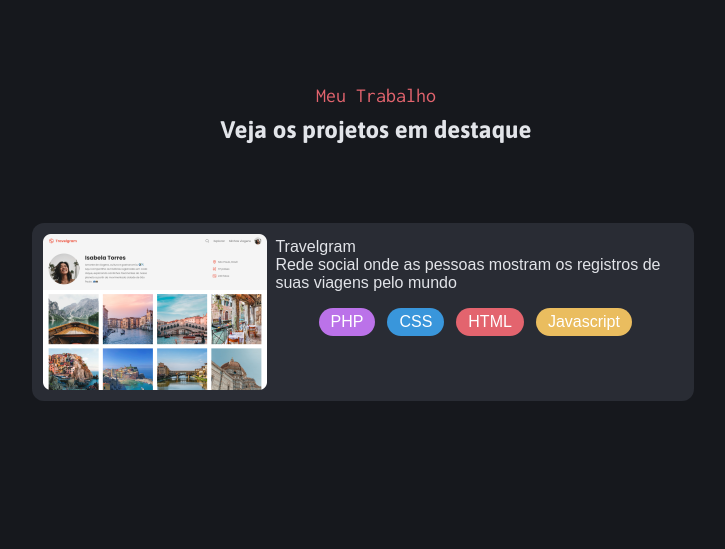
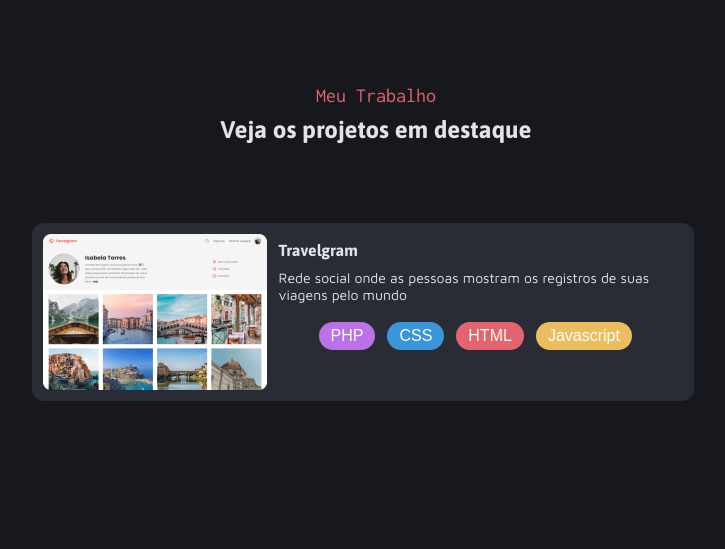
Before and after one commit to Henrry-Maximo/rocketseat-php, a PHP site: page / in a window 1280 px wide. Shown: the part 957-1506 px from the top of the page, without its empty margins (264-989 px from the left). Run offline with PHP 8.4, Linux system fonts and the light colour scheme.

Commit message:
✨ Feat: Add projects array at database memory / 🎨 Style: Add adjust at layout of card

```diff
--- a/dev-port/index.php
+++ b/dev-port/index.php
@@ -1,3 +1,76 @@
+<?php
+
+$listOfProjectsInMemory = [
+  [
+    "img" => "./assets/project_travelgram.png",
+    "title" => "TNewsravelgram",
+    "description" => "Rede social onde as pessoas mostram os registros de suas viagens pelo mundo",
+    "stack" => [
+      "PHP",
+      "CSS",
+      "HTML",
+      "JAVASCRIPT"
+    ],
+  ],
+  [
+    "img" => "./assets/project_tect_news.png",
+    "title" => "Tech News",
+    "description" => "Homepage de um portal de notícias sobre a área de tecnologia",
+    "stack" => [
+      "PHP",
+      "CSS",
+      "HTML",
+      "JAVASCRIPT"
+    ],
+  ],
+  [
+    "img" => "./assets/project_tourism.png",
+    "title" => "Página de turismo",
+    "description" => "Homepage de um portal de notícias sobre a área de tecnologia",
+    "stack" => [
+      "PHP",
+      "CSS",
+      "HTML",
+      "JAVASCRIPT"
+    ],
+  ],
+  [
+    "img" => "./assets/project_revenue.png",
+    "title" => "Página de receita",
+    "description" => "Página com o passo a passo de uma receita para cupcakes",
+    "stack" => [
+      "PHP",
+      "CSS",
+      "HTML",
+      "JAVASCRIPT"
+    ],
+  ],
+  [
+    "img" => "./assets/project_order.png",
+    "title" => "Refund",
+    "description" => "Um sistema para pedido e acompanhamento de reembolso ",
+    "stack" => [
+      "PHP",
+      "CSS",
+      "HTML",
+      "JAVASCRIPT"
+    ],
+  ],
+  [
+    "img" => "./assets/project_zingen.png",
+    "title" => "Zingen",
+    "description" => "Landing Page completa e responsiva de um aplicativo de Karaokê",
+    "stack" => [
+      "PHP",
+      "CSS",
+      "HTML",
+      "JAVASCRIPT"
+    ],
+  ],
+]
+
+?>
+
 <!DOCTYPE html>
 <html lang="pt-br">
 
@@ -57,8 +130,8 @@
       <li class="card">
         <img src="./assets/project_travelgram.png" alt="photo-project-image" />
 
-        <div class="details">
-          <div>
+        <article class="details">
+          <div class="description">
             <span>Travelgram</span>
             <p>Rede social onde as pessoas mostram os registros de suas viagens pelo mundo</p>
           </div>
@@ -69,7 +142,7 @@
             <li class="skills" id="color-red">HTML</li>
             <li class="skills" id="color-yellow">Javascript</li>
           </ul>
-        </div>
+        </article>
       </li>
     </ul>
 
--- a/dev-port/styles.css
+++ b/dev-port/styles.css
@@ -227,3 +227,25 @@ body {
   padding: 4px 8px;
   /* justify-content: space-between; */
 }
+
+.details .description {
+  display: flex;
+  flex-direction: column;
+
+  font-family: "Maven Pro", serif;
+  font-size: 14px;
+
+  gap: 0.6rem;
+
+  margin: 0.2rem;
+
+  span {
+    font-family: "Asap", serif;
+    font-size: 16px;
+
+    color: #E2E4E9;
+    font-weight: bold;
+
+    margin: auto 0;
+  }
+}
```
Also changed, not shown: README.md, dev-port/assets/project_order.png (added), dev-port/assets/project_revenue.png (added), dev-port/assets/project_tech_news.png (added), dev-port/assets/project_tourism.png (added), dev-port/assets/project_zingen.png (added).
